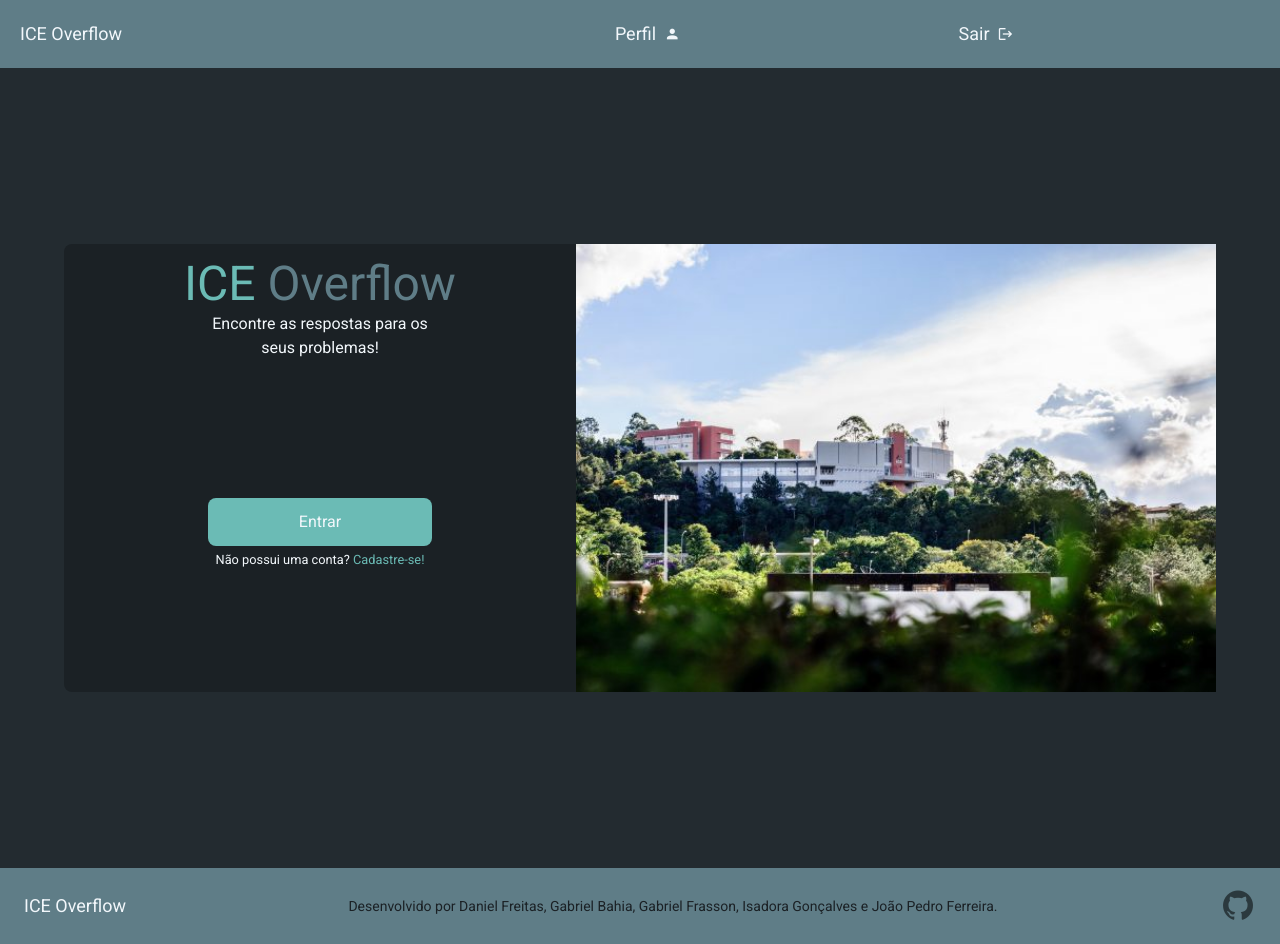
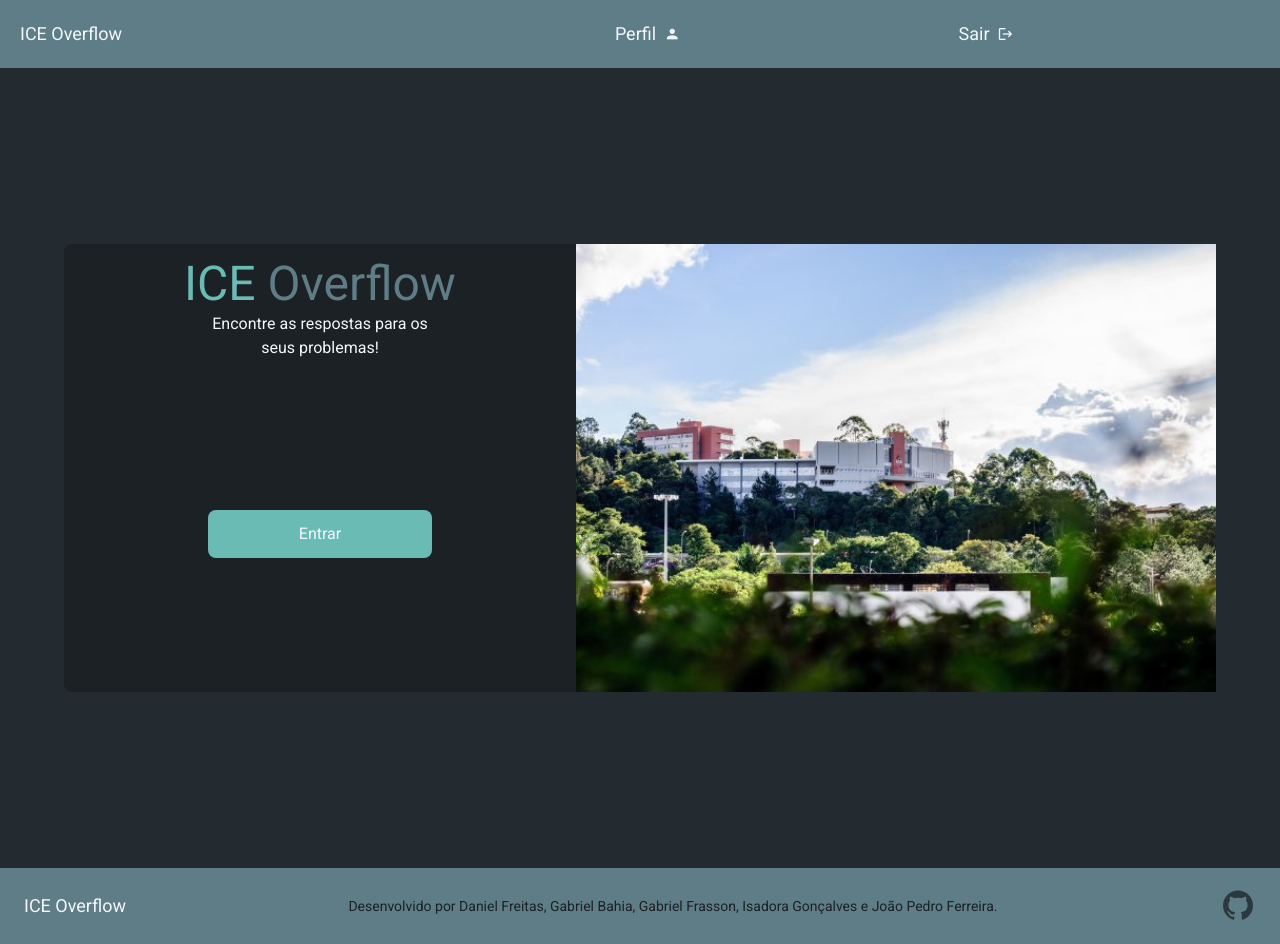
Before and after one commit to isa56/dcc117-ice-overflow, a Vue app in the folder frontend-vue/: page / in a window 1280 px wide. Built offline with nearby package versions, Linux system fonts and the light colour scheme; sample sign-in values are in the browser's storage.

Commit message:
Fix: Adiciona render condicional para criação de conta.

```diff
--- a/frontend-vue/src/views/HomeView.vue
+++ b/frontend-vue/src/views/HomeView.vue
@@ -13,7 +13,7 @@
             <router-link class="w-[14rem]" :to="$store.getters.isAuthenticated ? '/posts' : '/login'">
               <primarybutton content="Entrar"/>
             </router-link>
-            <small class="text-center mt-1">
+            <small class="text-center mt-1" v-if="!$store.getters.isAuthenticated">
               Não possui uma conta? <router-link class="text-primary" to="/criar-conta">Cadastre-se!</router-link>
             </small>
           </div>
```
